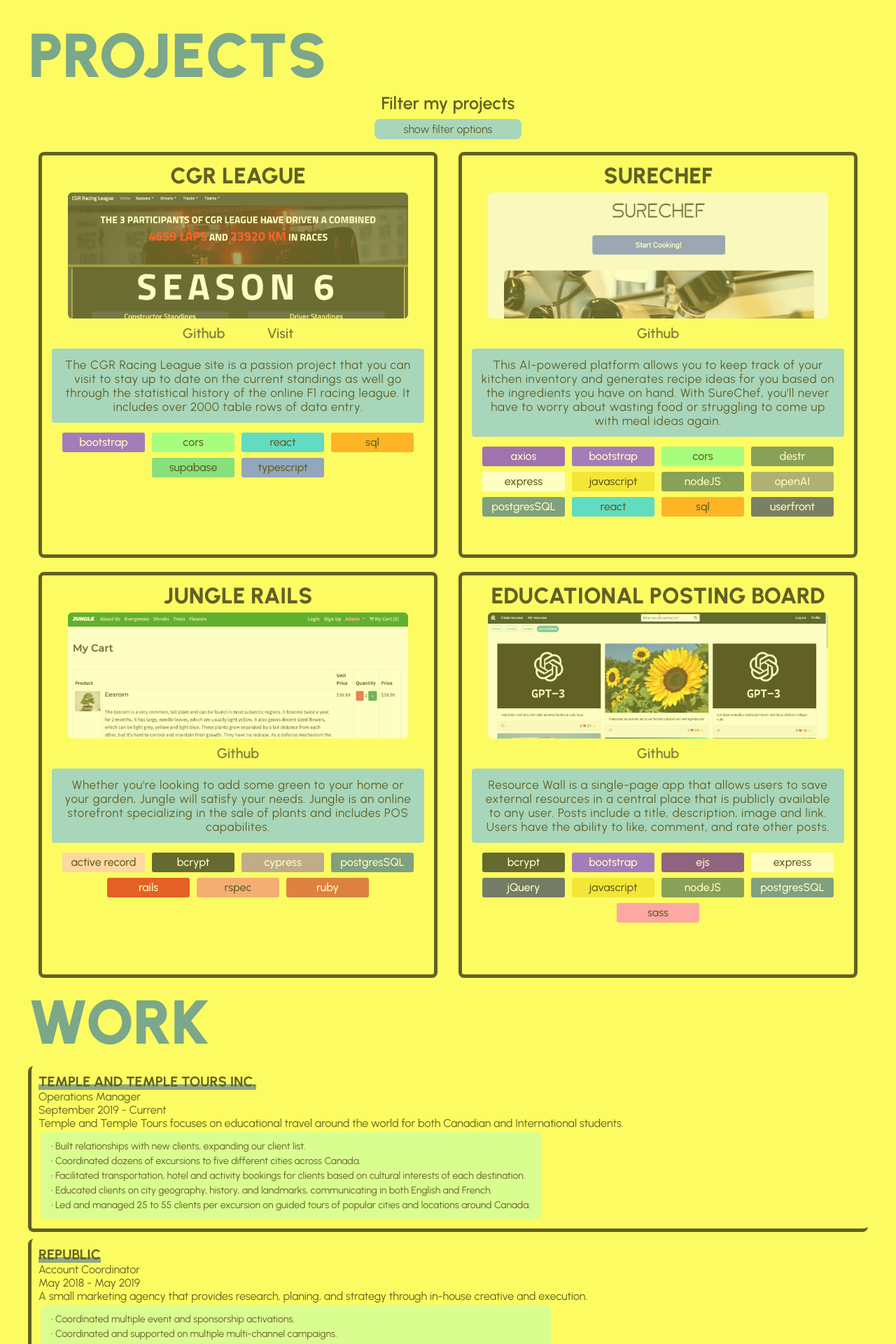
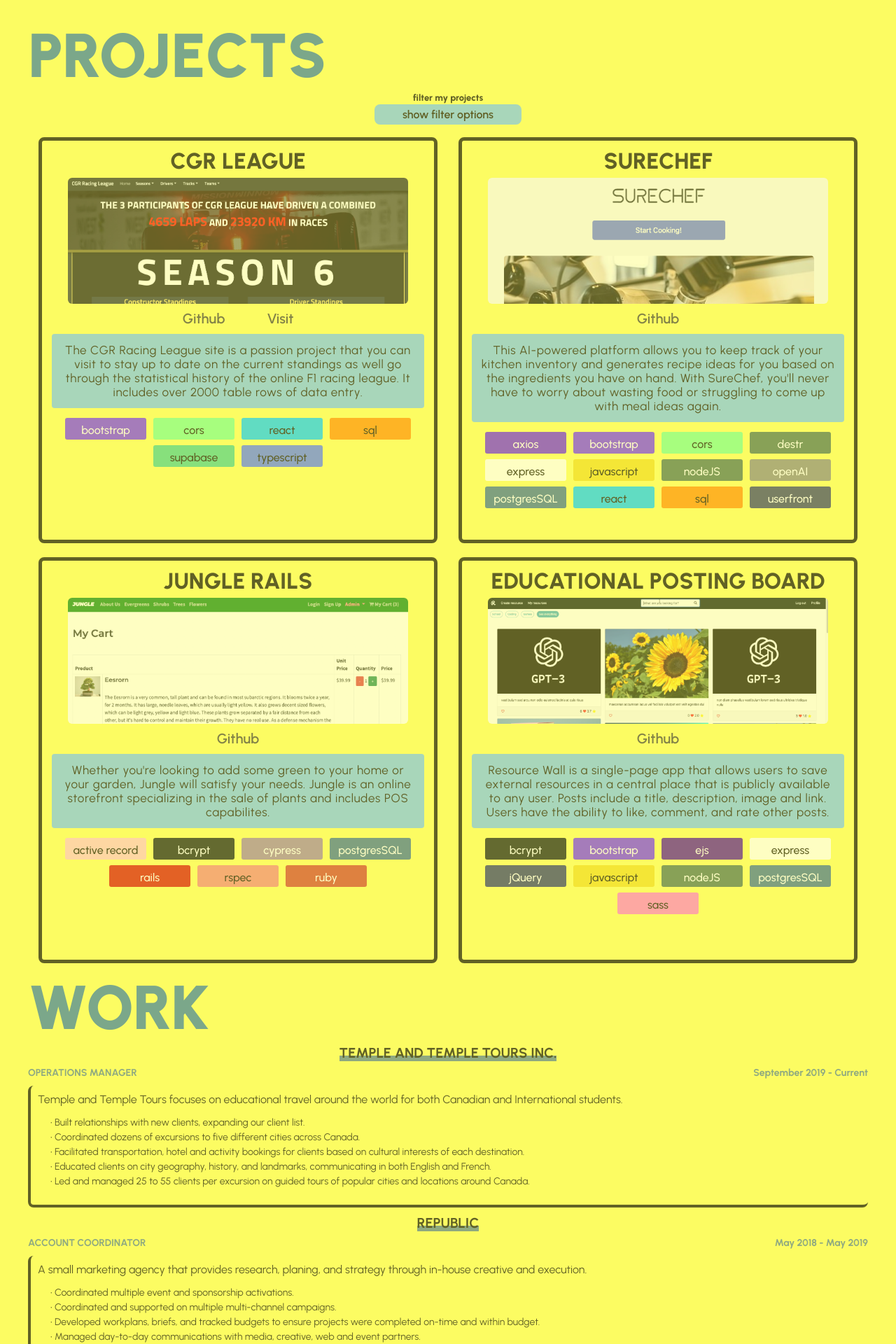
Before and after one commit to gtemple/personal-site-redux, a React (Vite) app in the folder client/: page / in a window 1280 px wide. Shown: the part 1320-3240 px from the top of the page at 70% size. Built offline with nearby package versions, Linux system fonts and the light colour scheme.

Commit message:
add work styling

```diff
--- a/client/src/components/Projects/Index.tsx
+++ b/client/src/components/Projects/Index.tsx
@@ -97,7 +97,7 @@
     <div className='project-container'>
       <h2 className='start'>PROJECTS</h2>
       <div className='techs-container'>
-        <h3>Filter my projects</h3>
+        <div className='filter-desc'>filter my projects</div>
         <div className='filter-button' onClick={toggleTechsSection}>
           {techsSectionOpen ? 'hide filter options' : 'show filter options'}
         </div>
--- a/client/src/components/Projects/project.css
+++ b/client/src/components/Projects/project.css
@@ -18,11 +18,17 @@
   width: 100vw;
 }
 
+.filter-desc {
+  font-weight: 800;
+  font-size: 13px;
+}
+
 .filter-button {
   width: 200px;
-  margin: 8px auto;
+  margin: 2px auto 8px auto;
   padding: 5px;
   font-size: 16px;
+  font-weight: 600;
   background-color: #74bef3;
   border-radius: 8px;
 }
@@ -107,7 +113,7 @@
 
 .tech {
   margin: 4px 5px;
-  padding: 4px;
+  padding: 8px 3px 3px 3px;
   width: 110px;
   height: 20px;
   border-radius: 3px;
--- a/client/src/components/Work/Job.tsx
+++ b/client/src/components/Work/Job.tsx
@@ -9,13 +9,20 @@
 
 const Job = ({company, position, startDate, endDate, description, responsibilities}: JobProps) => {
   return (
+    <>
+      <div>
+        <span className='background-line'>{company}</span>
+      </div>
+
+      <div className='job-secondary'>
+        <div>{position.toUpperCase()}</div>
+        <div>{startDate} - {endDate}</div>
+      </div>
     <div className='job-container'>
-      <div><span className='background-line'>{company}</span></div>
-      <div>{position}</div>
-      <div>{startDate} - {endDate}</div>
-      <div>{description}</div>
+      <div className='job-description'>{description}</div>
       <div className='responsibilities'>{responsibilities.map((responsibility:string) => <div className='responsibility'>• {responsibility}</div>)}</div>
     </div>
+    </>
   )
 }
 
--- a/client/src/components/Work/work.css
+++ b/client/src/components/Work/work.css
@@ -7,7 +7,7 @@
   padding: 10px;
   border-radius: 8px;
   border-style: solid;
-  border-width: 0 0 5px 5px;
+  border-width: 0 0 4px 4px;
 }
 
 .background-line {
@@ -17,6 +17,20 @@
   text-transform: uppercase;
 }
 
+.job-secondary {
+  margin: 8px 0;
+  width: 100%;
+  display: flex;
+  justify-content: space-between;
+  font-weight: 700;
+  font-size: 14px;
+  color: #4b7695;
+}
+
+.job-description {
+  text-align: left;
+}
+
 @media (min-width: 1px) {
   .responsibilities {
     padding: 10px 15px;
@@ -24,7 +38,6 @@
     font-size: 14px;
     text-align: left;
     border-radius: 8px;
-    background-color: rgba(152, 255, 241, 0.536);
   }
 
   .responsibility {
--- a/client/src/components/about.css
+++ b/client/src/components/about.css
@@ -51,6 +51,7 @@
   }
   .portrait {
     min-width: 80vw;
+    height: auto;
   }
   .socials{
     flex-direction: row;
```
